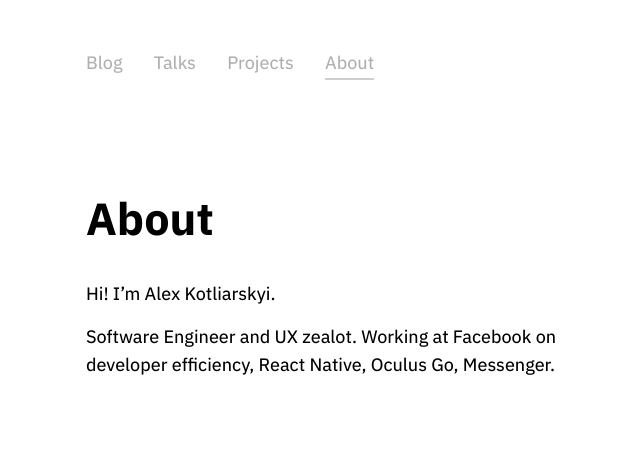
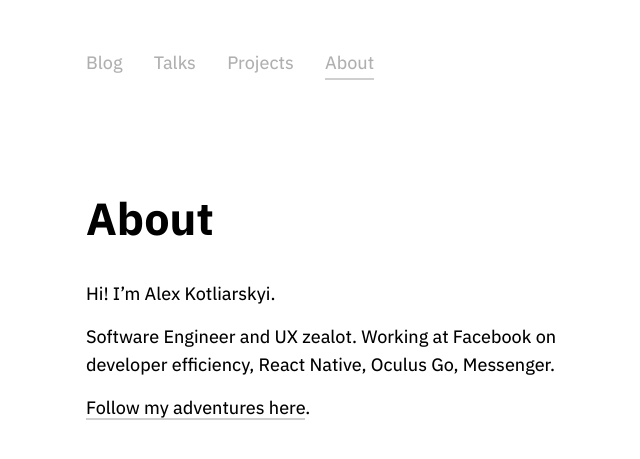
Before and after one commit to frantic/frantic.github.io, a Jekyll site: the page built from pages/about.md, in a window 1280 px wide. Shown: the top 459 px of the page, without its empty margins (282-922 px from the left). Built offline with Jekyll 4.4.1, drawn with Linux system fonts in a browser that asks for light colours.

Commit message:
Add sub to about

```diff
--- a/pages/about.md
+++ b/pages/about.md
@@ -7,3 +7,5 @@ permalink: /about/
 Hi! I'm Alex Kotliarskyi.
 
 Software Engineer and UX zealot. Working at Facebook on developer efficiency, React Native, Oculus Go, Messenger.
+
+[Follow my adventures here](/subscribe/).
```
